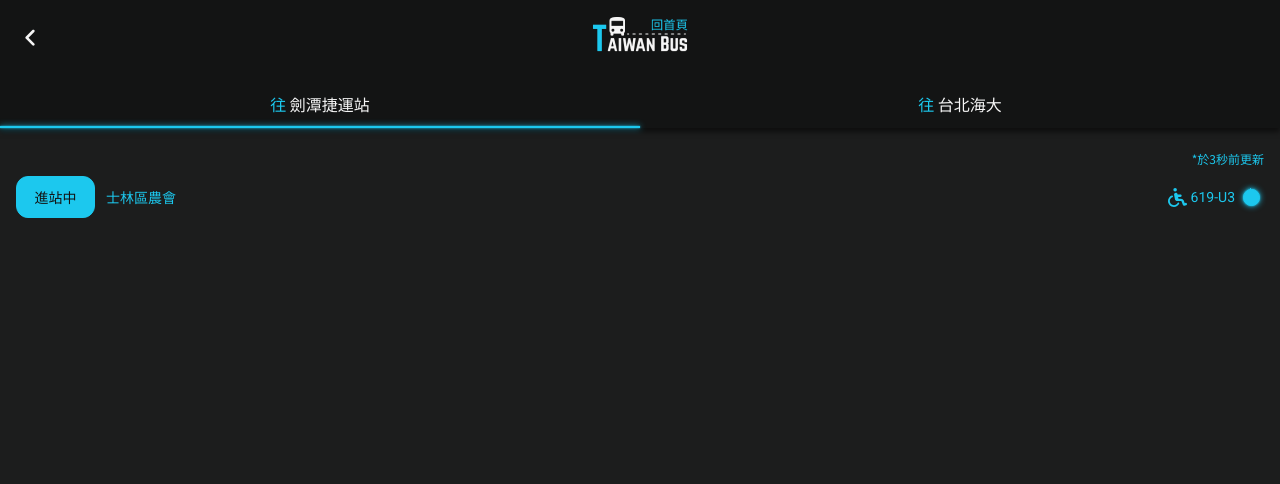
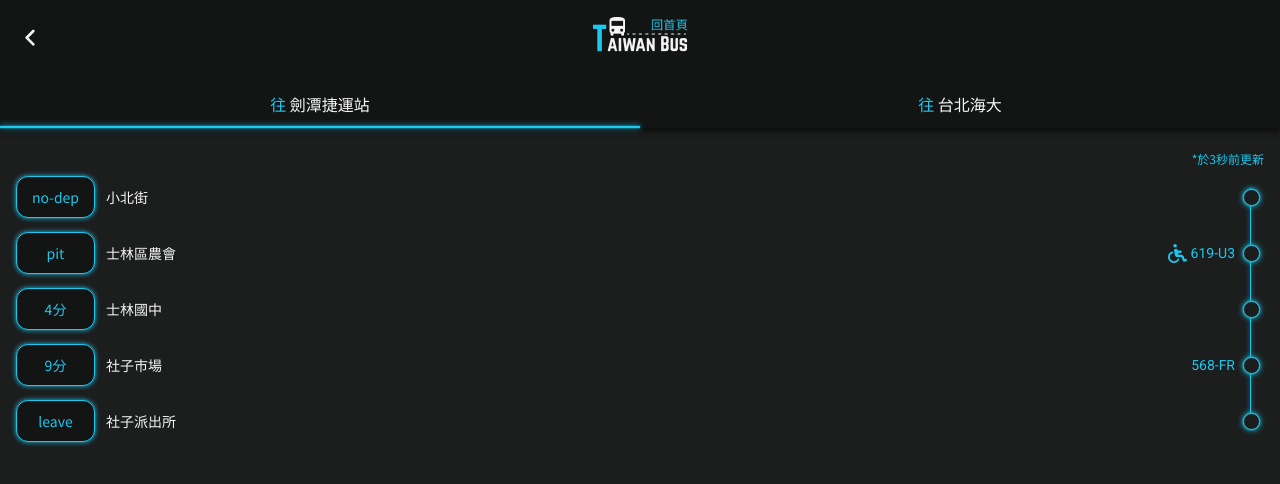
Before and after one commit to throuz/taiwan-bus-dynamic-inquiry-service, a Vue app: page /bus-dynamic-info in a window 1280 px wide. Shown: the top 484 px of the page. Built offline with nearby package versions, Linux system fonts and the light colour scheme; what jssha would draw is missing.

Commit message:
Complete origin stop css & Mock up stop list

```diff
--- a/src/components/StopList.vue
+++ b/src/components/StopList.vue
@@ -1,12 +1,49 @@
+<script setup>
+import { ref } from 'vue';
+
+const stops = ref([
+  {
+    state: 'no-dep',
+    name: '小北街',
+    wheelchair: false,
+    plate: ''
+  },
+  {
+    state: 'pit',
+    name: '士林區農會',
+    wheelchair: true,
+    plate: '619-U3'
+  },
+  {
+    state: '4分',
+    name: '士林國中',
+    wheelchair: false,
+    plate: ''
+  },
+  {
+    state: '9分',
+    name: '社子市場',
+    wheelchair: false,
+    plate: '568-FR'
+  },
+  {
+    state: 'leave',
+    name: '社子派出所',
+    wheelchair: false,
+    plate: ''
+  }
+]);
+</script>
+
 <template>
   <div class="stop-list">
-    <div class="seconds-ago">*於3秒前更新</div>
-    <div class="stop-wrap">
-      <div class="stop-state">進站中</div>
-      <div class="stop-name">士林區農會</div>
-      <div class="car-info">
-        <font-awesome-icon icon="wheelchair" class="wheelchair" />
-        <span class="font-roboto">619-U3</span>
+    <div class="seconds-ago blue">*於3秒前更新</div>
+    <div v-for="stop in stops" class="stop-wrap">
+      <div class="stop-state blue">{{ stop.state }}</div>
+      <div class="stop-name">{{ stop.name }}</div>
+      <div class="car-info blue">
+        <font-awesome-icon v-if="stop.wheelchair" icon="wheelchair" class="wheelchair" />
+        <span v-if="stop.plate" class="font-roboto">{{ stop.plate }}</span>
         <div class="stop-state-circle"></div>
       </div>
     </div>
@@ -20,7 +57,6 @@
 }
 .seconds-ago {
   font-size: 12px;
-  color: #1cc8ee;
   text-align: right;
   margin-bottom: 9px;
 }
@@ -33,23 +69,21 @@
 .stop-state {
   width: 79px;
   line-height: 40px;
-  background: #1cc8ee;
+  background: #131414;
   border: 1px solid #1cc8ee;
   box-sizing: border-box;
+  box-shadow: 0px 0px 5px #1cc8ee;
   border-radius: 12px;
   text-align: center;
-  color: #131414;
 }
 .stop-name {
   flex: 1;
   padding-left: 11px;
-  color: #1cc8ee;
 }
 .car-info {
   display: flex;
   align-items: center;
   gap: 4px;
-  color: #1cc8ee;
 }
 .wheelchair {
   font-size: 19px;
@@ -57,8 +91,7 @@
 .stop-state-circle {
   width: 15px;
   height: 15px;
-  background: #1cc8ee;
-  /* background: #1c1d1d; */
+  background: #1c1d1d;
   z-index: 1;
   border: 1.4px solid #1cc8ee;
   box-shadow: 0px 0px 6px #1cc8ee, 0px 0px 2px #1cc8ee;
```
